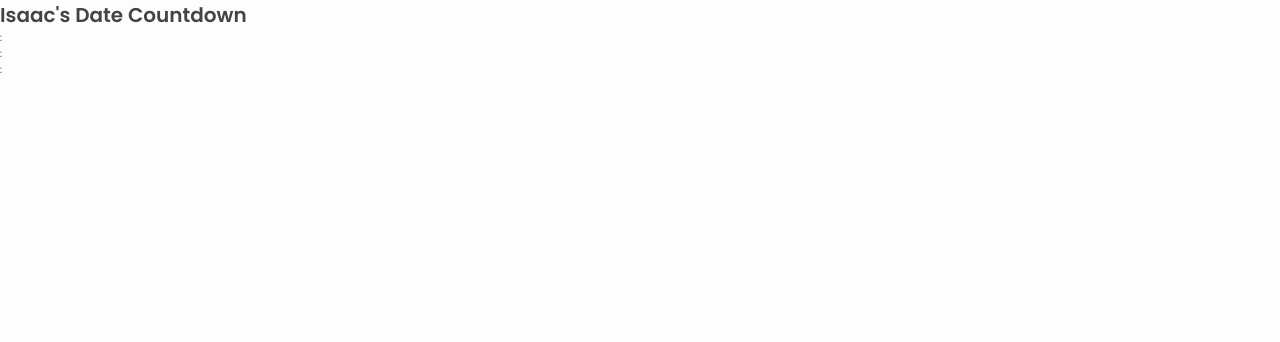
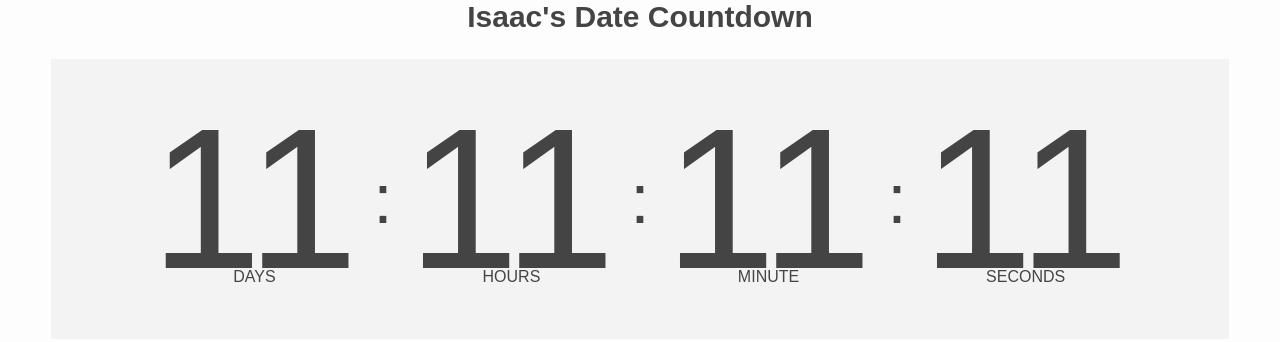
Before and after one commit to Kyptdin/Countdown-IP, a plain HTML site: page index.html in a window 1280 px wide. Drawn offline with Linux system fonts and the light colour scheme; a web font is replaced by a local one.

Commit message:
Timer Display
I created the display for the timer. I need the form section and the logic now.

```diff
--- a/index.html
+++ b/index.html
@@ -7,29 +7,42 @@
     <!-- Stylesheet -->
     <link rel="stylesheet" href="style.css" />
     <!-- Font -->
+    <link rel="preconnect" href="https://fonts.googleapis.com" />
+    <link rel="preconnect" href="https://fonts.gstatic.com" crossorigin />
     <link
-      href="https://fonts.googleapis.com/css?family=Poppins:400,500,600&display=swap"
+      href="https://fonts.googleapis.com/css2?family=Sofia+Sans:wght@400;500;600;700;800;900&display=swap"
       rel="stylesheet"
     />
     <title>Document</title>
   </head>
   <body>
     <h1 class="heading-primary">Isaac's Date Countdown</h1>
+
+    <div class="clock-container">
       <div class="count-down-clock">
         <div class="count-down-clock-item">
           <!-- Days -->
+          <div class="count-down-number count-down-number--days">11</div>
+          <div class="count-down-desc">Days</div>
         </div>
         <div class="count-down-clock-point">:</div>
         <div class="count-down-clock-item">
           <!-- Hours -->
+          <div class="count-down-number count-down-number--hours">11</div>
+          <div class="count-down-desc">Hours</div>
         </div>
         <div class="count-down-clock-point">:</div>
         <div class="count-down-clock-item">
           <!-- Minutes -->
+          <div class="count-down-number count-down-number--minutes">11</div>
+          <div class="count-down-desc">Minute</div>
         </div>
         <div class="count-down-clock-point">:</div>
         <div class="count-down-clock-item">
           <!-- Seconds -->
+          <div class="count-down-number count-down-number--seconds">11</div>
+          <div class="count-down-desc">Seconds</div>
+        </div>
       </div>
     </div>
     <script src="script.js"></script>
--- a/style.css
+++ b/style.css
@@ -10,8 +10,49 @@ html {
 }
 
 body {
-  font-family: "Poppins", sans-serif;
+  font-family: "Sofia Sans", sans-serif;
   color: #444;
   background-color: #fdfdfd;
   height: 100vh;
 }
+
+.heading-primary {
+  font-size: 3rem;
+  text-align: center;
+  margin-bottom: 2.5rem;
+}
+
+.clock-container {
+  display: flex;
+  justify-content: center;
+  align-items: center;
+}
+.count-down-clock {
+  display: flex;
+  justify-content: center;
+  align-items: center;
+  gap: 1.5rem;
+  background-color: #f3f3f3;
+  padding: 2.5rem 10rem;
+}
+
+.count-down-clock-point {
+  font-size: 7rem;
+}
+
+.count-down-number {
+  font-size: 20rem;
+}
+
+.count-down-clock-item {
+  position: relative;
+}
+
+.count-down-desc {
+  font-size: 1.6rem;
+  text-transform: uppercase;
+  position: absolute;
+  width: 100%;
+  text-align: center;
+  top: 80%;
+}
```
Lines whose indentation alone changed are shown as unchanged.
